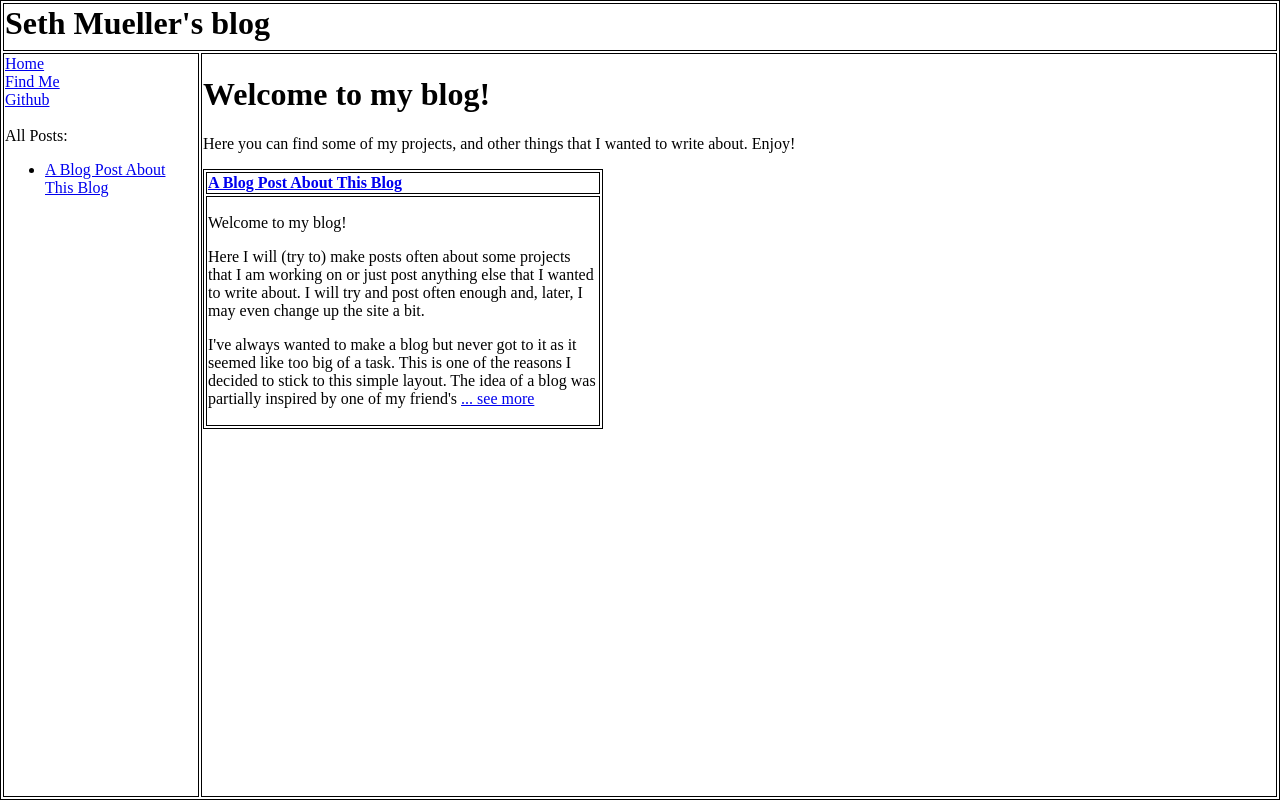
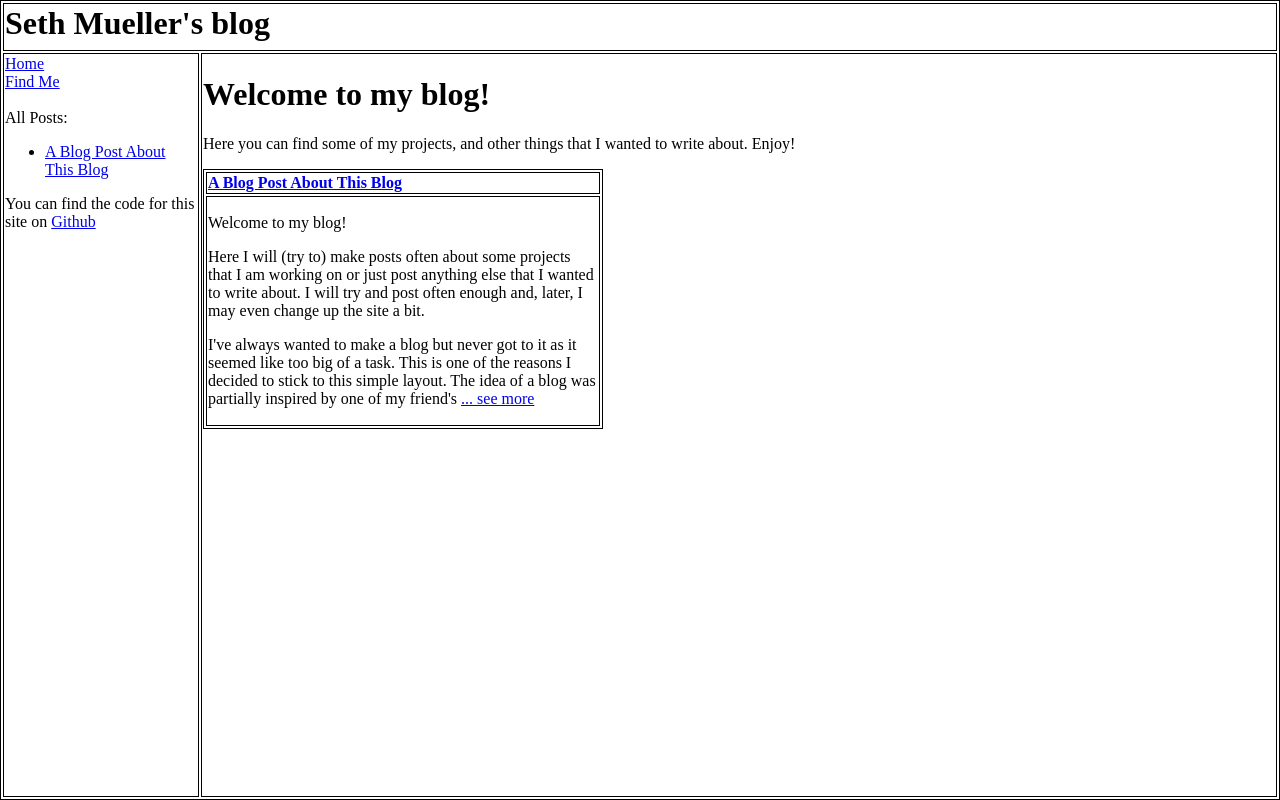
Before and after one commit to sustachio/blog, a Flask app: page / in a window 1280 px wide. Run offline with Flask 2, Linux system fonts and the light colour scheme.

Commit message:
Feature: add you can find this site on github

```diff
--- a/static/main.css
+++ b/static/main.css
@@ -13,6 +13,10 @@ table, th, td {
     border: 1px solid;
     text-align: left;
     vertical-align: top;
+}
+
+footer {
+    margin-top: 1rem;
 }
 
 #post-content {
--- a/templates/index.html
+++ b/templates/index.html
@@ -17,15 +17,16 @@
                 <a href="{{ url_for('home') }}">Home</a><br>
                 <a href="{{ url_for('find_me') }}">Find Me</a><br>
 
-                <a href="https://github.com/sustachio/blog", target="_blank">Github</a>
 
-                <br><br>
+                <br>
                 All Posts:
                 <ul>
                     {% for post in posts|reverse %}
                         <li><a href="{{ url_for('post', post_id=post.id) }}">{{ post.title }}</a></li>
                     {% endfor %}
-                </div>
+                </ul>
+
+                <footer>You can find the code for this site on                 <a href="https://github.com/sustachio/blog", target="_blank">Github</a></footer>
             </td>
             <td>
                 {% block content %}{% endblock %}
```
Also changed, not shown: database.db.
